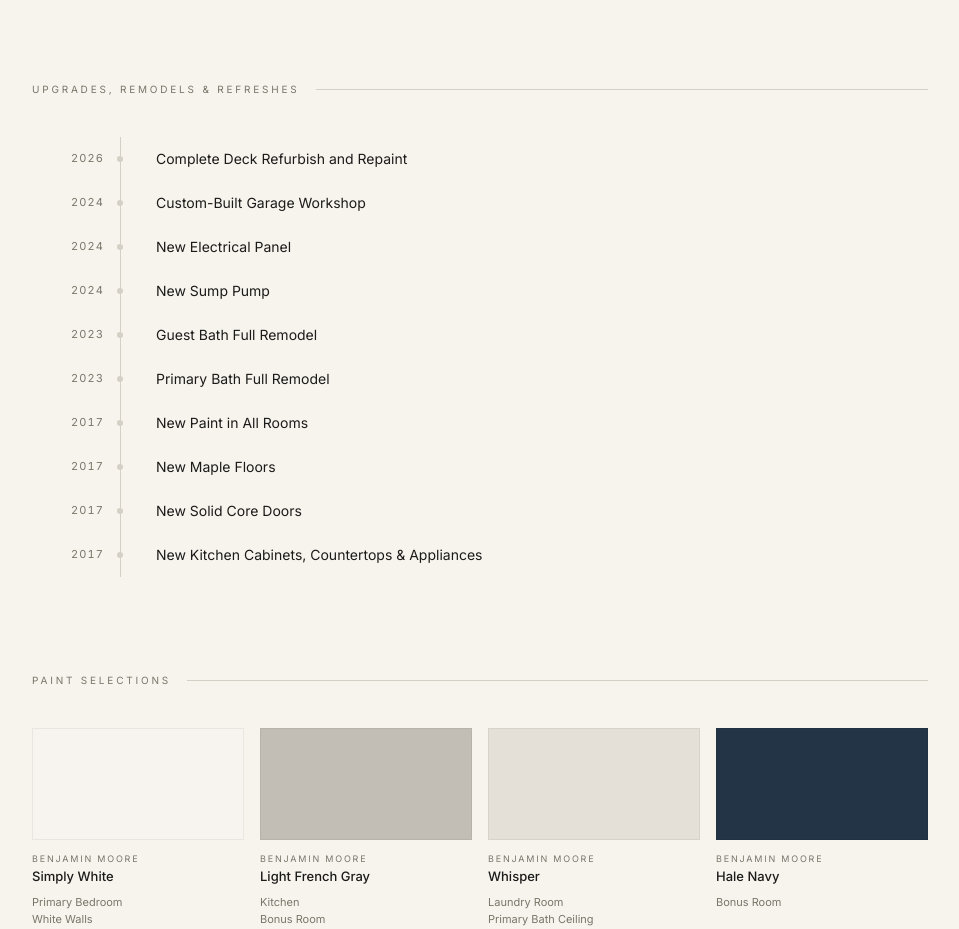
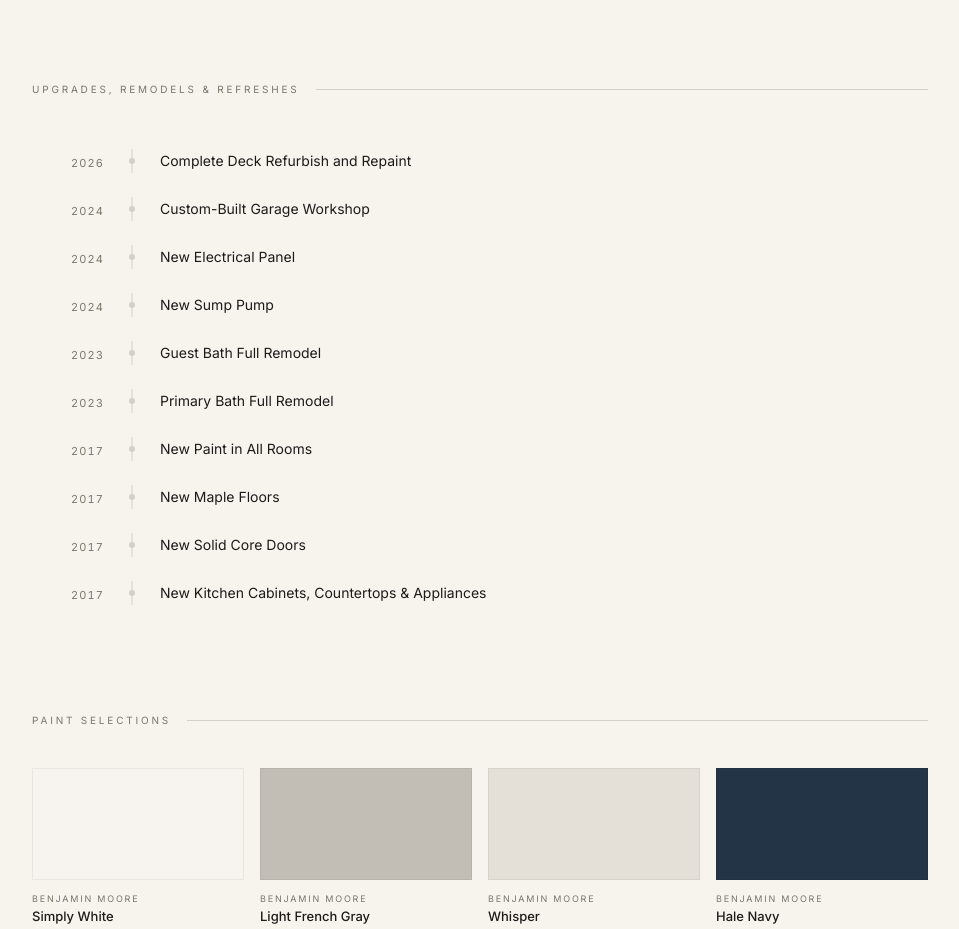
Before and after one commit to mciulis/south-sanctuary, a Next.js app: page /records in a window 1280 px wide. Shown: the part 1180-2109 px from the top of the page, without its empty margins (160-1119 px from the left). Built offline with nearby package versions, Linux system fonts and the light colour scheme.

Commit message:
Fix timeline dot/line alignment
Line and dot now share the same flex column with justify-center,
guaranteeing perfect centering without any translate arithmetic.

Co-Authored-By: Claude Sonnet 4.6 <noreply@anthropic.com>

```diff
--- a/src/app/(main)/records/page.tsx
+++ b/src/app/(main)/records/page.tsx
@@ -174,16 +174,20 @@ export default function RecordsPage() {
         {/* ── Upgrades ────────────────────────────────────────────────────── */}
         <section>
           <SectionHeader label="Upgrades, Remodels & Refreshes" />
-          <div className="relative">
-            {/* Vertical timeline line */}
-            <div className="absolute left-[88px] top-0 bottom-0 w-px bg-ss-border" />
+          <div>
             {UPGRADES.map((u, i) => (
-              <div key={i} className="relative grid grid-cols-[88px_1fr] gap-6 py-3 items-center">
+              <div key={i} className="flex items-center py-3">
                 {/* Year */}
-                <span className="text-[11px] tracking-[0.1em] text-ss-taupe tabular-nums text-right pr-4">{u.year}</span>
-                {/* Dot — absolutely centered on the line */}
-                <div className="absolute left-[88px] top-1/2 -translate-x-1/2 -translate-y-1/2 w-1.5 h-1.5 rounded-full bg-ss-border z-10" />
-                <span className="text-sm text-ss-ink pl-3">{u.item}</span>
+                <div className="w-[88px] flex-shrink-0 text-right pr-4">
+                  <span className="text-[11px] tracking-[0.1em] text-ss-taupe tabular-nums">{u.year}</span>
+                </div>
+                {/* Line + dot share the same column so they're always perfectly centered */}
+                <div className="relative flex items-center justify-center w-6 flex-shrink-0 self-stretch">
+                  <div className="absolute inset-y-0 left-1/2 w-px -translate-x-1/2 bg-ss-border" />
+                  <div className="w-1.5 h-1.5 rounded-full bg-ss-border relative z-10" />
+                </div>
+                {/* Item */}
+                <span className="text-sm text-ss-ink pl-4 flex-1">{u.item}</span>
               </div>
             ))}
           </div>
```
